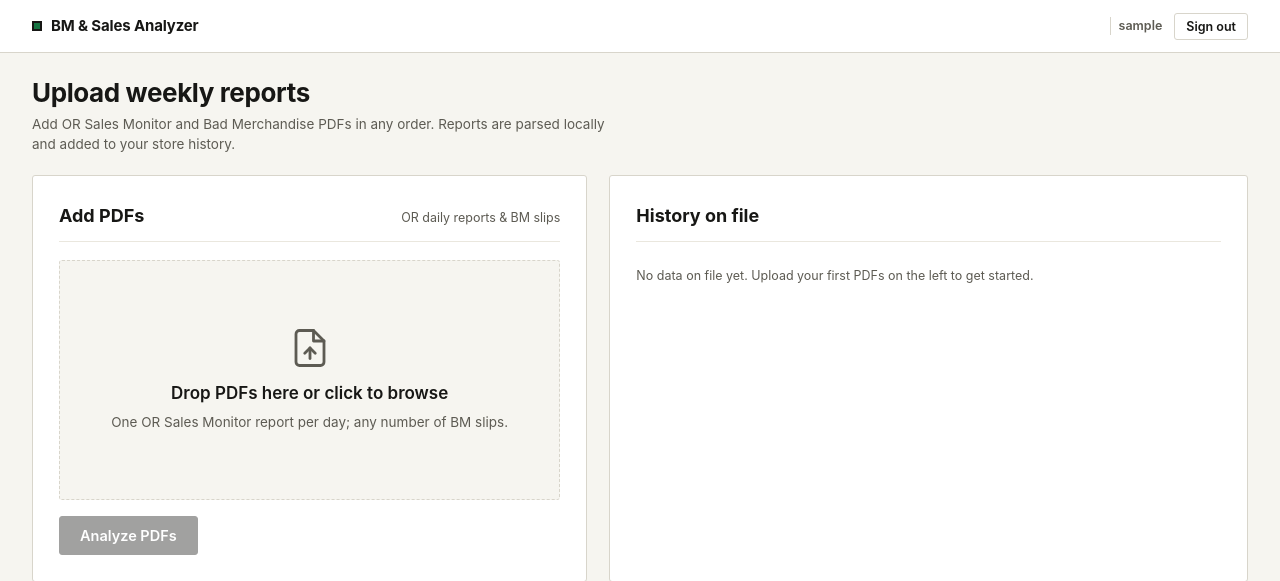
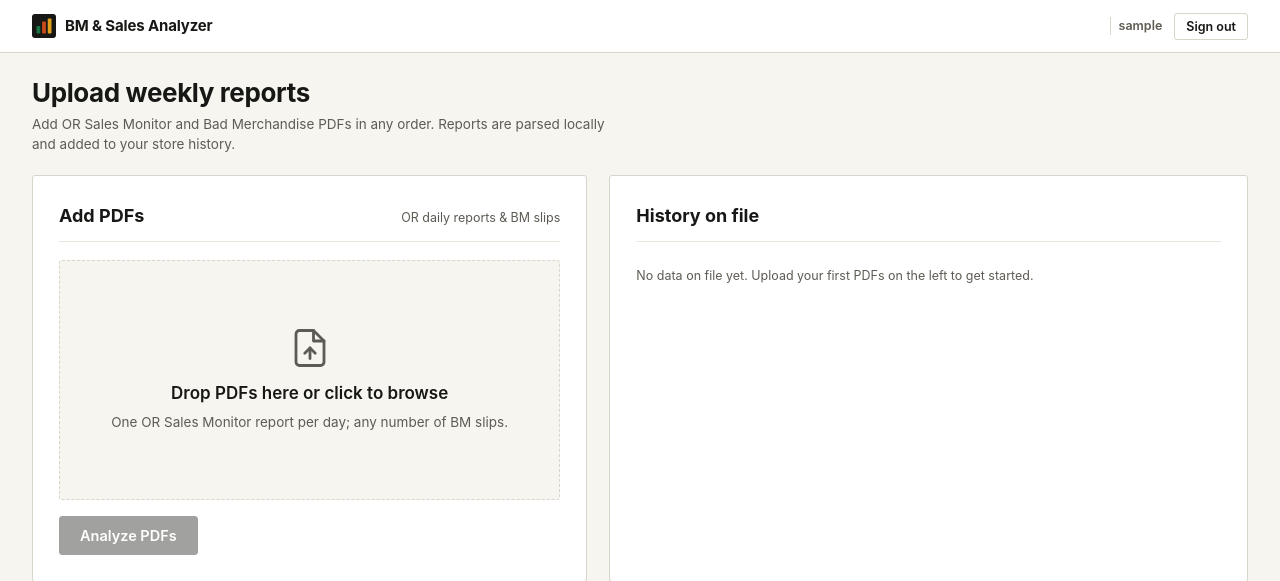
Before and after one commit to edjay17-afk/sales-dmAnalyzer, a Flask app: page / in a window 1280 px wide. Shown: the top 581 px of the page. Run offline with Flask 3, Linux system fonts and the light colour scheme; the visitor is signed in with stand-in values (Sample User, id 1); data that the repository does not hold is empty.

Commit message:
Add SVG favicon and topbar brand logo

```diff
--- a/static/style.css
+++ b/static/style.css
@@ -88,12 +88,11 @@ a { color: inherit; }
   text-decoration: none;
   white-space: nowrap;
 }
-.brand-mark {
-  width: 10px;
-  height: 10px;
-  background: var(--fresh);
-  border: 2px solid var(--ink);
-  display: inline-block;
+.brand-logo {
+  width: 24px;
+  height: 24px;
+  flex: none;
+  display: block;
 }
 .nav {
   display: flex;
--- a/templates/base.html
+++ b/templates/base.html
@@ -4,13 +4,19 @@
 <meta charset="utf-8">
 <meta name="viewport" content="width=device-width, initial-scale=1">
 <title>{% block title %}BM &amp; Sales Analyzer{% endblock %}</title>
+<link rel="icon" type="image/svg+xml" href="{{ url_for('static', filename='favicon.svg') }}">
 <link rel="stylesheet" href="{{ url_for('static', filename='style.css') }}">
 </head>
 <body>
 <header class="topbar">
   <div class="topbar-inner">
     <a class="brand" href="{{ url_for('home') }}">
-      <span class="brand-mark" aria-hidden="true"></span>
+      <svg class="brand-logo" viewBox="0 0 32 32" fill="none" aria-hidden="true">
+        <rect width="32" height="32" rx="4" fill="#171715"/>
+        <rect x="6" y="16" width="5" height="10" rx="1" fill="#167442"/>
+        <rect x="13.5" y="10" width="5" height="16" rx="1" fill="#c84b18"/>
+        <rect x="21" y="6" width="5" height="20" rx="1" fill="#e09f1f"/>
+      </svg>
       <span>BM &amp; Sales Analyzer</span>
     </a>
     {% block nav %}{% endblock %}
```
Also changed, not shown: static/favicon.svg (added).
